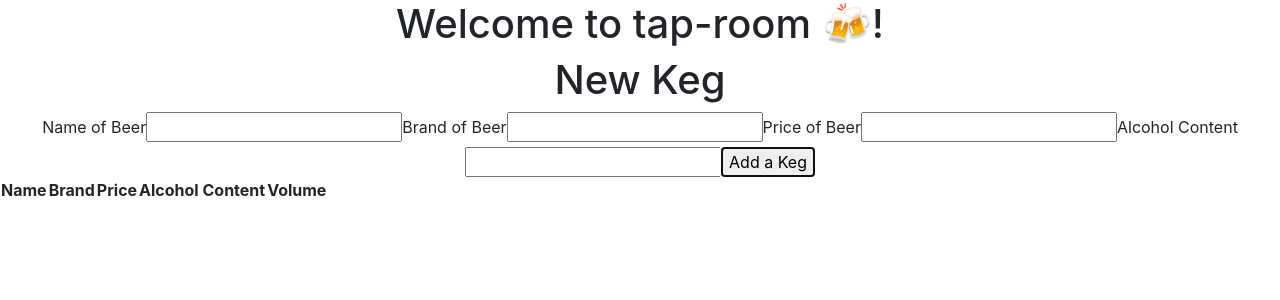
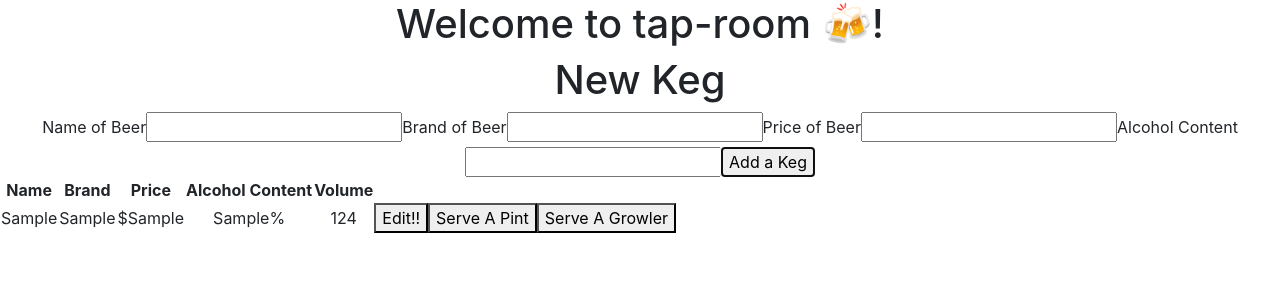
Before and after one commit to paigewilliams/tap-room, an Angular app: page / in a window 1280 px wide. Both pictures are taken after typing "Sample", "Sample", "Sample", "Sample" into the empty fields and a click on the button "Add a Keg". Shown: the top 300 px of the page. Built offline with nearby package versions, Linux system fonts and the light colour scheme.

Commit message:
Add list component that sources from added kegs component.

```diff
--- a/src/app/app.component.html
+++ b/src/app/app.component.html
@@ -5,7 +5,7 @@
   </h1>
 
 <app-add-keg (sendKeg)="addKeg($event)"></app-add-keg>
-<app-list-keg></app-list-keg>
+<app-list-keg [childKegList]="masterKegsList" (clickSender)="editKeg($event)"></app-list-keg>
 </div>
 
 
--- a/src/app/list-keg/list-keg.component.html
+++ b/src/app/list-keg/list-keg.component.html
@@ -9,7 +9,7 @@
       <th>Volume</th>
 
     </tr>
-    <tr [class]="lowVolume(currentKeg)" *ngFor="let currentKeg of kegs">
+    <tr *ngFor="let currentKeg of childKegList">
       <td>{{currentKeg.name}}</td>
       <td>{{currentKeg.brand}}</td>
       <td>${{currentKeg.price}}  </td>
--- a/src/app/list-keg/list-keg.component.ts
+++ b/src/app/list-keg/list-keg.component.ts
@@ -10,5 +10,7 @@ export class ListKegComponent  {
   @Input() childKegList: Keg[];
   @Output() clickSender = new EventEmitter();
 
-
+  editButtonClicked(kegToEdit: Keg){
+    this.clickSender.emit(kegToEdit);
+  }
  }
```
